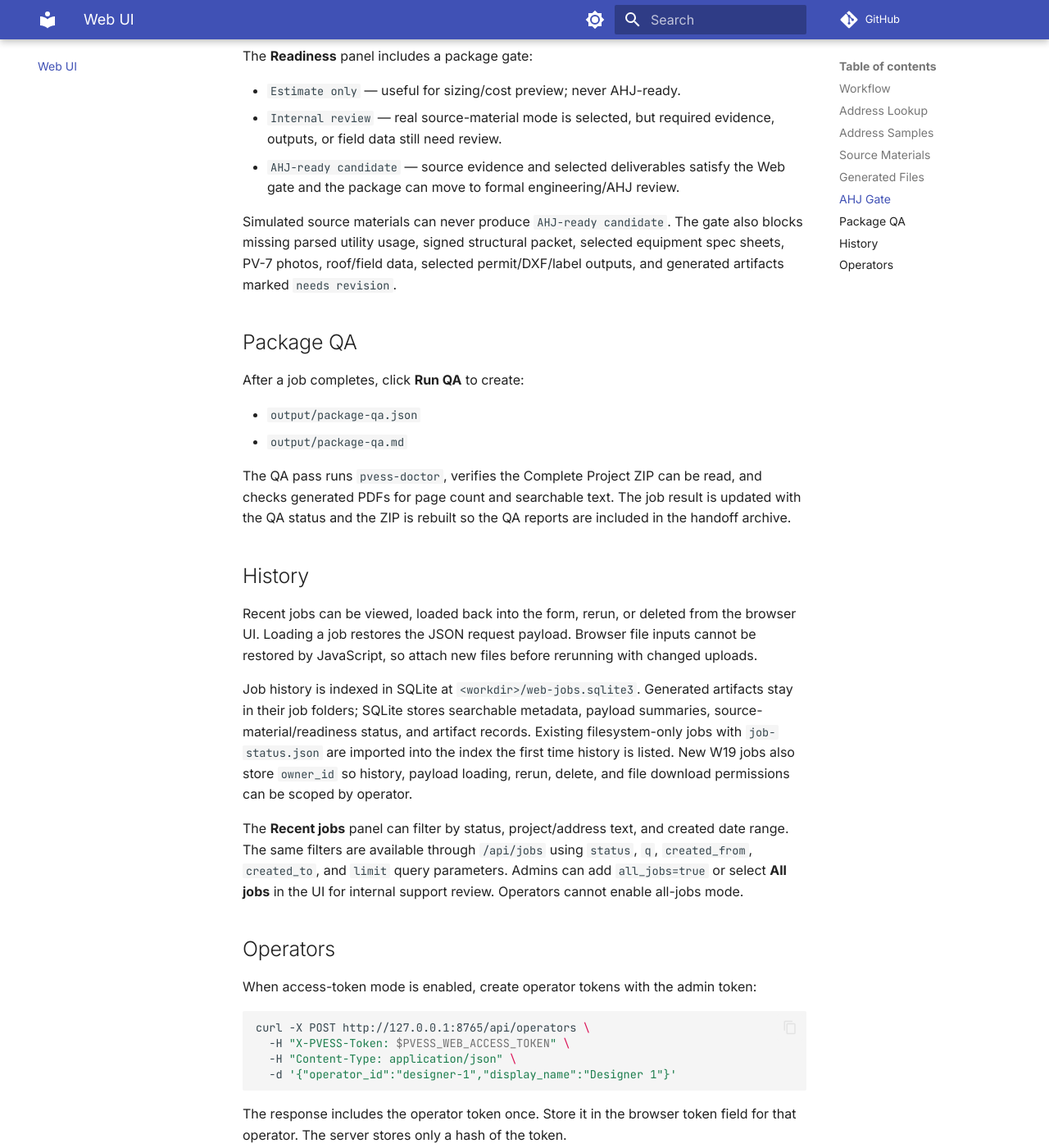
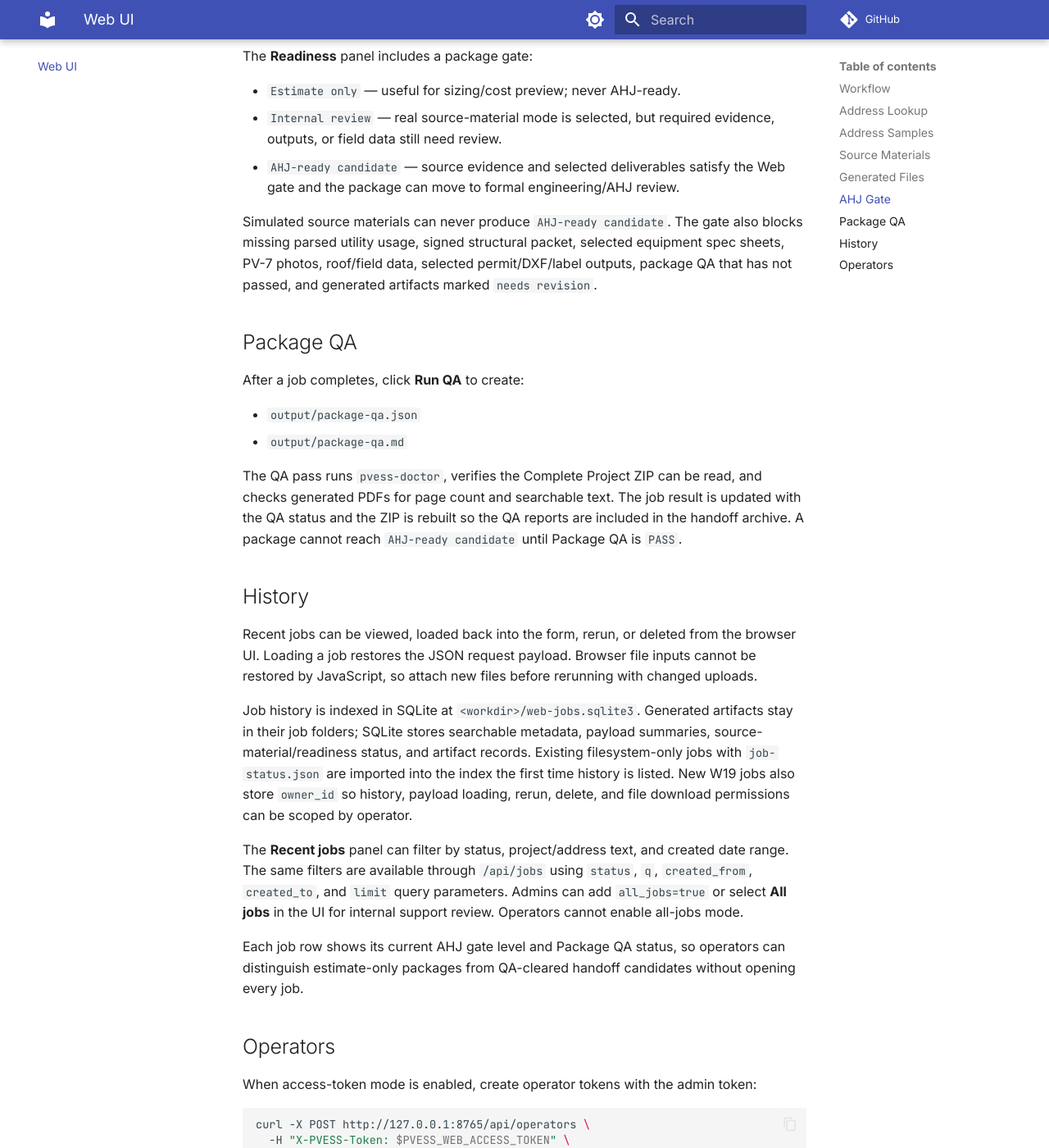
Before and after one commit to maxwu1978/pvess-calc, an MkDocs documentation site: the page built from docs/web-ui.md, in a window 1280 px wide and 1400 px high, scrolled down 3229 px. Shown: the whole window at 82% size. Built offline with MkDocs 1.6.1 and Material for MkDocs 9.7.7, drawn with Linux system fonts in a browser that asks for light colours; comment, search, counter and statistics services are not loaded.

Commit message:
gate ahj handoff on package qa

```diff
--- a/docs/web-ui.md
+++ b/docs/web-ui.md
@@ -138,7 +138,8 @@
 Simulated source materials can never produce `AHJ-ready candidate`. The gate
 also blocks missing parsed utility usage, signed structural packet, selected
 equipment spec sheets, PV-7 photos, roof/field data, selected permit/DXF/label
-outputs, and generated artifacts marked `needs revision`.
+outputs, package QA that has not passed, and generated artifacts marked
+`needs revision`.
 
 ## Package QA
 
@@ -150,7 +151,8 @@
 The QA pass runs `pvess-doctor`, verifies the Complete Project ZIP can be read,
 and checks generated PDFs for page count and searchable text. The job result is
 updated with the QA status and the ZIP is rebuilt so the QA reports are included
-in the handoff archive.
+in the handoff archive. A package cannot reach `AHJ-ready candidate` until
+Package QA is `PASS`.
 
 ## History
 
@@ -173,6 +175,10 @@
 Admins can add `all_jobs=true` or select **All jobs** in the UI for internal
 support review. Operators cannot enable all-jobs mode.
 
+Each job row shows its current AHJ gate level and Package QA status, so
+operators can distinguish estimate-only packages from QA-cleared handoff
+candidates without opening every job.
+
 ## Operators
 
 When access-token mode is enabled, create operator tokens with the admin token:
--- a/src/pvess_calc/web/static/app.js
+++ b/src/pvess_calc/web/static/app.js
@@ -1138,10 +1138,15 @@
     for (const job of jobs) {
       const item = document.createElement("li");
       const title = job.result?.summary?.project_name || job.job_id;
+      const gateLevel = job.result?.readiness?.gate?.level || "not gated";
+      const qaStatus = job.result?.package_qa?.status || "QA not run";
       item.innerHTML = `
         <button type="button" class="history-button" data-job-id="${job.job_id}">
           ${escapeHtml(title)}
         </button>
+        <span class="history-meta">
+          ${escapeHtml(gateLevel)} · ${escapeHtml(qaStatus)}
+        </span>
         <span class="history-actions">
           <button type="button" data-job-action="load" data-job-id="${job.job_id}">Load</button>
           <button type="button" data-job-action="rerun" data-job-id="${job.job_id}">Rerun</button>
```
Also changed, not shown: CHANGELOG.md (+10 -0 lines), ROADMAP.md (+25 -1 lines), src/pvess_calc/web/static/styles.css (+8 -0 lines), 3 other files.
